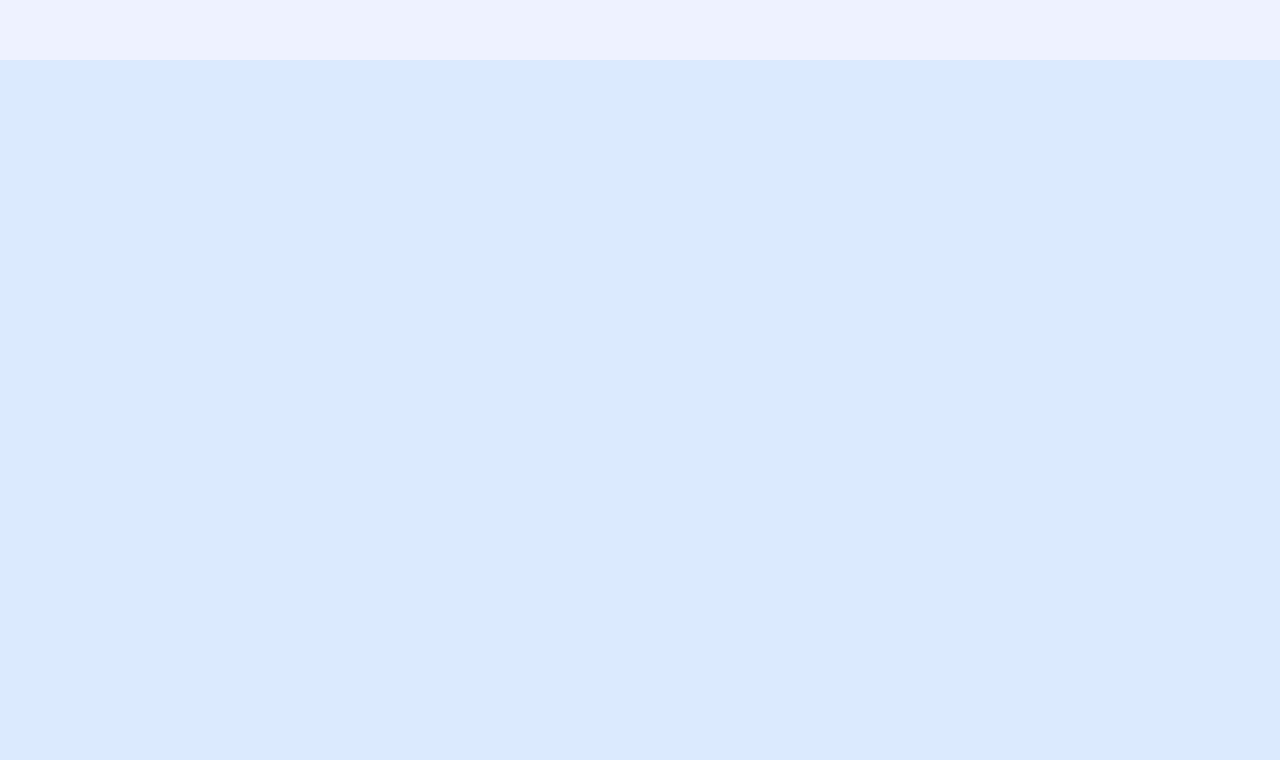
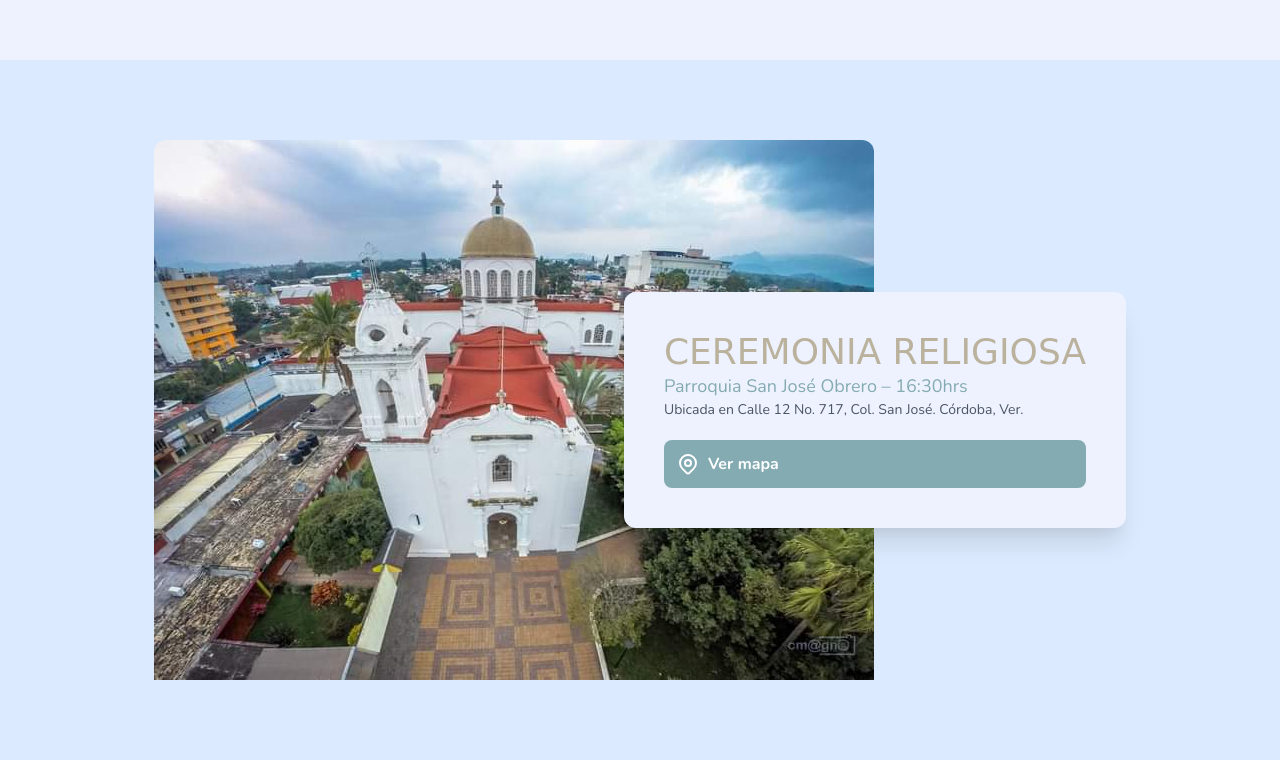
Before and after one commit to evelynfredin/wedding, a website: page public/index.html in a window 1280 px wide. Shown: the part 2340-3100 px from the top of the page. Before the commit the page ends 2400 px from the top, so only its background shows below. Drawn offline with nearby package versions, Linux system fonts and the light colour scheme; a web font is replaced by a local one.

Commit message:
Today is the best day ever and tomorrow's going to be even better

```diff
--- a/public/css/custom.css
+++ b/public/css/custom.css
@@ -15,3 +15,9 @@ svg.deco {
     max-width: 300px;
   }
 }
+
+@media (min-width: 1024px) {
+  .box {
+    margin-left: -250px;
+  }
+}
--- a/public/css/styles.css
+++ b/public/css/styles.css
@@ -563,8 +563,32 @@ video {
   background-color: rgba(238, 242, 255, var(--tw-bg-opacity));
 }
 
+.bg-primary{
+  --tw-bg-opacity: 1;
+  background-color: rgba(132, 171, 178, var(--tw-bg-opacity));
+}
+
+.hover\:bg-secondary:hover{
+  --tw-bg-opacity: 1;
+  background-color: rgba(187, 178, 157, var(--tw-bg-opacity));
+}
+
+.rounded-lg{
+  border-radius: 0.5rem;
+}
+
 .rounded-full{
   border-radius: 9999px;
+}
+
+.rounded-t-xl{
+  border-top-left-radius: 0.75rem;
+  border-top-right-radius: 0.75rem;
+}
+
+.rounded-b-xl{
+  border-bottom-right-radius: 0.75rem;
+  border-bottom-left-radius: 0.75rem;
 }
 
 .flex{
@@ -587,6 +611,10 @@ video {
   align-items: center;
 }
 
+.self-center{
+  align-self: center;
+}
+
 .justify-center{
   justify-content: center;
 }
@@ -607,12 +635,24 @@ video {
   font-family: Nunito, sans-serif;;
 }
 
+.font-semibold{
+  font-weight: 600;
+}
+
 .font-bold{
   font-weight: 700;
 }
 
+.h-6{
+  height: 1.5rem;
+}
+
 .h-12{
   height: 3rem;
+}
+
+.h-auto{
+  height: auto;
 }
 
 .h-screen{
@@ -622,6 +662,11 @@ video {
 .text-sm{
   font-size: 0.875rem;
   line-height: 1.25rem;
+}
+
+.text-lg{
+  font-size: 1.125rem;
+  line-height: 1.75rem;
 }
 
 .text-xl{
@@ -666,6 +711,10 @@ video {
   margin-bottom: 0px;
 }
 
+.mr-2{
+  margin-right: 0.5rem;
+}
+
 .mt-3{
   margin-top: 0.75rem;
 }
@@ -680,6 +729,10 @@ video {
 
 .mb-4{
   margin-bottom: 1rem;
+}
+
+.mb-5{
+  margin-bottom: 1.25rem;
 }
 
 .mt-10{
@@ -698,6 +751,18 @@ video {
 
 .p-2{
   padding: 0.5rem;
+}
+
+.p-3{
+  padding: 0.75rem;
+}
+
+.p-5{
+  padding: 1.25rem;
+}
+
+.p-10{
+  padding: 2.5rem;
 }
 
 .py-1{
@@ -739,6 +804,11 @@ video {
   --tw-shadow: 0 0 #0000;
 }
 
+.shadow-xl{
+  --tw-shadow: 0 20px 25px -5px rgba(0, 0, 0, 0.1), 0 10px 10px -5px rgba(0, 0, 0, 0.04);
+  box-shadow: var(--tw-ring-offset-shadow, 0 0 #0000), var(--tw-ring-shadow, 0 0 #0000), var(--tw-shadow);
+}
+
 *{
   --tw-ring-inset: var(--tw-empty,/*!*/ /*!*/);
   --tw-ring-offset-width: 0px;
@@ -756,9 +826,19 @@ video {
   text-align: center;
 }
 
+.text-white{
+  --tw-text-opacity: 1;
+  color: rgba(255, 255, 255, var(--tw-text-opacity));
+}
+
 .text-gray-400{
   --tw-text-opacity: 1;
   color: rgba(156, 163, 175, var(--tw-text-opacity));
+}
+
+.text-gray-600{
+  --tw-text-opacity: 1;
+  color: rgba(75, 85, 99, var(--tw-text-opacity));
 }
 
 .text-primary{
@@ -779,6 +859,10 @@ video {
   letter-spacing: 0.1em;
 }
 
+.w-6{
+  width: 1.5rem;
+}
+
 .w-12{
   width: 3rem;
 }
@@ -793,6 +877,20 @@ video {
 
 .z-10{
   z-index: 10;
+}
+
+.transition{
+  transition-property: background-color, border-color, color, fill, stroke, opacity, box-shadow, transform;
+  transition-timing-function: cubic-bezier(0.4, 0, 0.2, 1);
+  transition-duration: 150ms;
+}
+
+.ease-in-out{
+  transition-timing-function: cubic-bezier(0.4, 0, 0.2, 1);
+}
+
+.duration-150{
+  transition-duration: 150ms;
 }
 
 @-webkit-keyframes spin{
@@ -872,6 +970,10 @@ span.countdown {
 }
 
 @media (min-width: 768px){
+  .md\:rounded-xl{
+    border-radius: 0.75rem;
+  }
+
   .md\:order-2{
     order: 2;
   }
@@ -901,12 +1003,20 @@ span.countdown {
     line-height: 1;
   }
 
+  .md\:p-10{
+    padding: 2.5rem;
+  }
+
   .md\:grid-cols-2{
     grid-template-columns: repeat(2, minmax(0, 1fr));
   }
 }
 
 @media (min-width: 1024px){
+  .lg\:flex-row{
+    flex-direction: row;
+  }
+
   .lg\:text-4xl{
     font-size: 2.25rem;
     line-height: 2.5rem;
@@ -916,6 +1026,18 @@ span.countdown {
     font-size: 3.75rem;
     line-height: 1;
   }
+
+  .lg\:p-20{
+    padding: 5rem;
+  }
+
+  .lg\:text-left{
+    text-align: left;
+  }
+
+  .lg\:w-auto{
+    width: auto;
+  }
 }
 
 @media (min-width: 1280px){
--- a/public/index.html
+++ b/public/index.html
@@ -82,6 +82,32 @@
         </div>
     </section>
 
+    <section class="p-5 md:p-10 lg:p-20">
+        <div class="container flex flex-col lg:flex-row justify-center items-center mx-auto">
+            <div class="self-center">
+                <img class="rounded-t-xl object-cover" src="img/church.jpeg" alt="Iglesia de San José en vista aérea">
+            </div>
+            <div
+                class="box bg-indigo-50 p-10 rounded-b-xl md:rounded-xl justify-center shadow-xl h-auto self-center w-full lg:w-auto">
+                <h2
+                    class="uppercase font-headings text-secondary text-2xl md:text-3xl lg:text-4xl text-center lg:text-left">
+                    Ceremonia Religiosa
+                </h2>
+                <p class="text-lg text-primary">Parroquia San José Obrero – 16:30hrs</p>
+                <p class="text-sm text-gray-600 mb-5">Ubicada en Calle 12 No. 717, Col. San José. Córdoba, Ver.</p>
+                <a class="bg-primary p-3 rounded-lg text-white flex items-center  font-semibold hover:bg-secondary transition ease-in-out duration-150"
+                    href="https://goo.gl/maps/oUpmqvCtMfER1N4V6"><svg class="w-6 h-6 mr-2" fill="none"
+                        stroke="currentColor" viewBox="0 0 24 24" xmlns="http://www.w3.org/2000/svg">
+                        <path stroke-linecap="round" stroke-linejoin="round" stroke-width="2"
+                            d="M17.657 16.657L13.414 20.9a1.998 1.998 0 01-2.827 0l-4.244-4.243a8 8 0 1111.314 0z">
+                        </path>
+                        <path stroke-linecap="round" stroke-linejoin="round" stroke-width="2"
+                            d="M15 11a3 3 0 11-6 0 3 3 0 016 0z"></path>
+                    </svg><span>Ver mapa</span></a>
+            </div>
+        </div>
+    </section>
+
 
 </body>
 
```
Also changed, not shown: public/img/church.jpeg (added).
